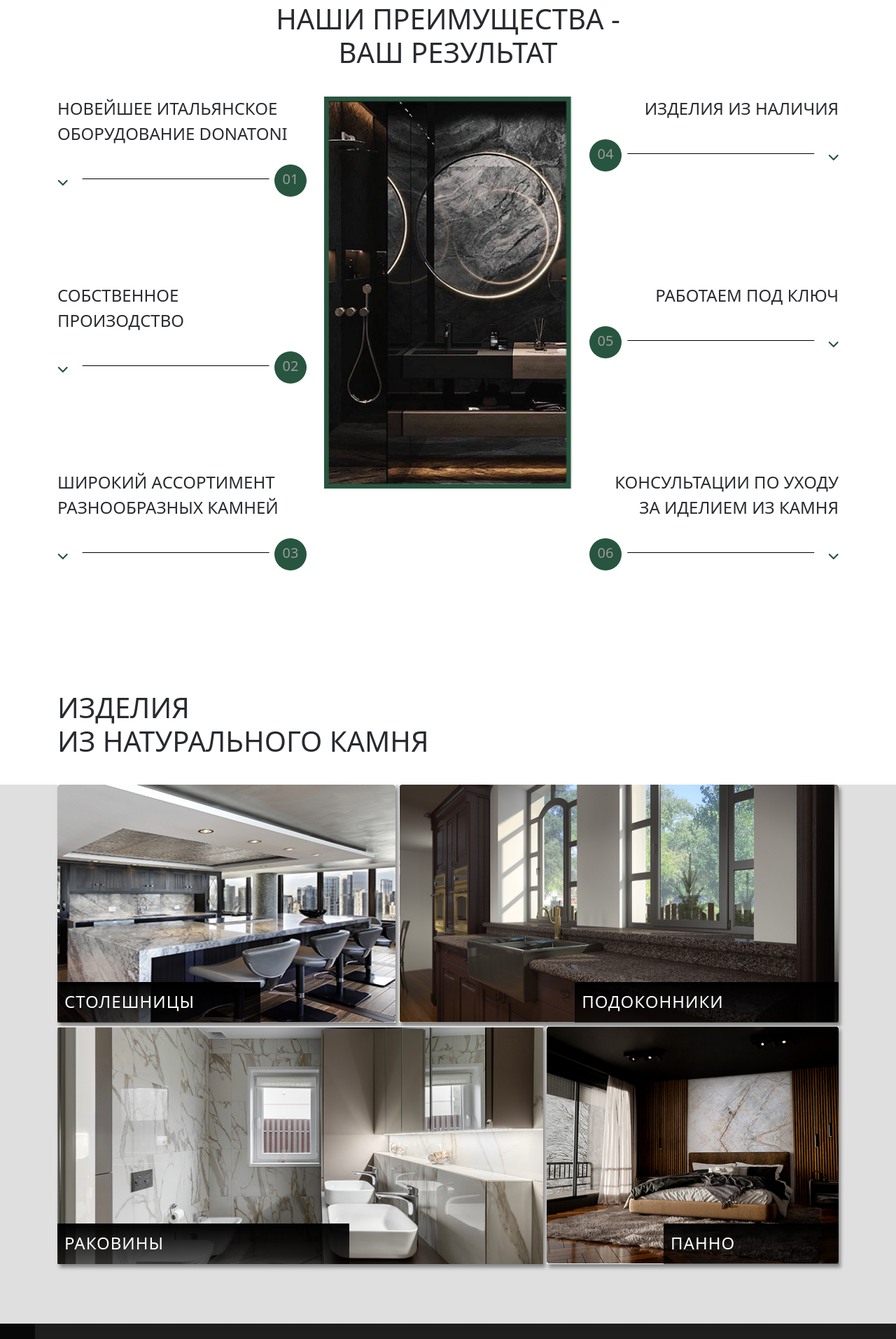
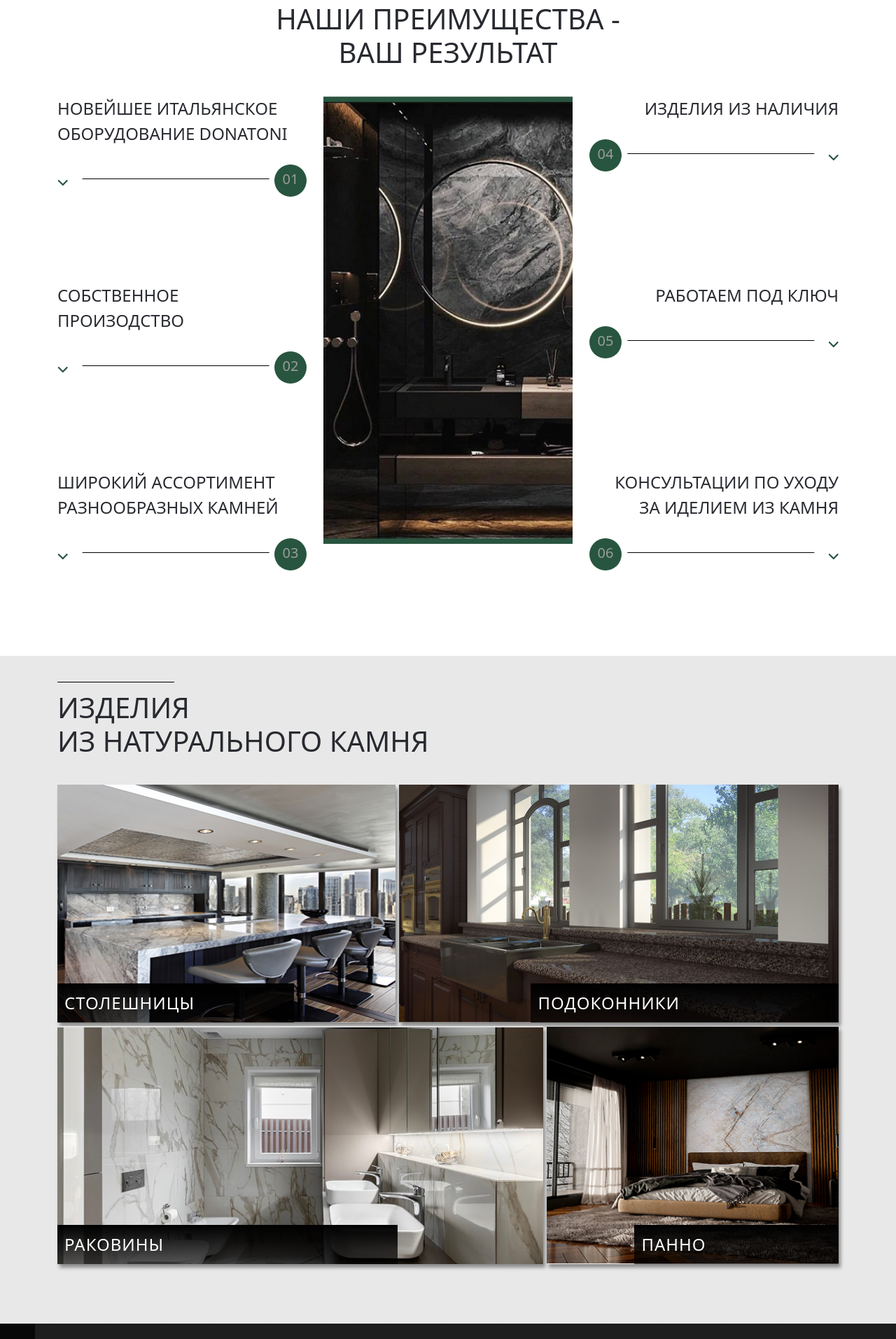
Before and after one commit to nadiavetrova/anima, a plain HTML site: page index.html in a window 1280 px wide. Shown: the part 827-2740 px from the top of the page at 70% size. Drawn offline with Linux system fonts and the light colour scheme; grey boxes are pictures that could not be loaded.

Commit message:
fix naturalStoneExamplesSection + mobile adapt

```diff
--- a/css/style.css
+++ b/css/style.css
@@ -418,7 +418,17 @@ body {
 
 .advantagesImgBox {
   text-align: center;
+  width: 100%;
+  height: 100%;
+  position: relative;
 }
+
+.advantagesImg {
+  width: 100%;
+  height: 80%;
+  object-fit: cover;
+}
+
 
 .advantagesTextWrp {
   display: flex;
@@ -472,7 +482,7 @@ body {
 
 /* _______________naturalStoneExamplesSection___________ */
 .naturalStoneExamplesSection {
-  background: #dfdfdf;
+  background: #e8e8e8;
   padding-bottom: 80px;
 }
 
@@ -507,8 +517,9 @@ body {
   color: white;
   padding: 10px;
   text-align: start;
-  width: 60%;
-  height: 58px;
+
+  width: 70%;
+  padding: 10px 10px;
   text-transform: uppercase;
   font-size: 24px;
   font-weight: 500;
@@ -526,6 +537,32 @@ body {
   right: 0;
 }
 
+.naturalStoneTitleLine {
+  position: absolute;
+  top: 20%;
+  left: 0%;
+  width: 15%;
+  height: 1px;
+  background-color: #000;
+}
+
+
+.naturalStoneImg-box {
+  width: 100%;
+  height: 100%;
+  /* ← обязательно! */
+  overflow: hidden;
+}
+
+.naturalStoneImg-box img {
+  width: 100%;
+  height: 100%;
+  /* ← тоже обязательно */
+  object-fit: cover;
+  /* или fill, если хочешь именно растянуть */
+  display: block;
+  /* убирает лишние отступы */
+}
 
 /* _________promotionsSection_______________ */
 
@@ -1101,7 +1138,7 @@ body {
 
   .positionInfo {
     width: 100%;
-    height: 50px;
+    font-size: 22px;
   }
 
   .cards {
@@ -1114,6 +1151,10 @@ body {
   .second-box {
     grid-template-columns: 1fr;
     grid-template-rows: auto;
+  }
+
+  .naturalStoneExamplesBox {
+    margin-bottom: 50px;
   }
 
   .menuList {
@@ -1200,6 +1241,10 @@ body {
 }
 
 @media (max-width: 630px) {
+  .positionInfo {
+    font-size: 18px;
+  }
+
   .slideTitle {
     font-size: 22px;
     margin-bottom: 15px;
@@ -1225,7 +1270,9 @@ body {
 }
 
 @media (max-width: 500px) {
-
+  .positionInfo {
+    font-size: 16px;
+  }
 
   .menuToggle {
     width: 24px;
@@ -1316,6 +1363,23 @@ body {
 }
 
 @media (max-width: 370px) {
+  .naturalStoneExamplesSection {
+    padding-bottom: 10px;
+  }
+
+  .naturalStoneTitleBox {
+    padding: 10px 0 30px 0;
+  }
+
+  .naturalStoneTitleLine {
+    top: 0%;
+    width: 25%;
+  }
+
+  .positionInfo {
+    font-size: 14px;
+  }
+
   .advantagesText {
     font-size: 19px;
   }
--- a/index.html
+++ b/index.html
@@ -234,7 +234,7 @@
 
         <div class="col-12 col-md-4">
           <div class="advantagesImgBox">
-            <img class="advantagesImg img-fluid" src="img/advantagesImg.jpg" alt="advantages photo">
+            <img class="advantagesImg" src="img/advantagesImg.jpg" alt="advantages photo">
           </div>
         </div>
 
@@ -290,7 +290,7 @@
     </div>
   </section>
 
-  <section class="titleSection naturalStoneExamplesTitle bgWhite black">
+  <section class="naturalStoneExamplesSection bgWhite black" id="naturalStoneExamples">
     <div class="container">
       <div class="row">
         <div class="col-12">
@@ -301,19 +301,11 @@
               из натурального камня
             </h2>
           </div>
-          <div class="naturalStoneLineTitle"></div>
-        </div>
-      </div>
-    </div>
-  </section>
-
-  <section class="naturalStoneExamplesSection bgWhite black" id="naturalStoneExamples">
-    <div class="container">
-      <div class="row">
-        <div class="col-12">
           <div class="naturalStoneExamples first-box">
             <div class="naturalStoneExamplesBox">
-              <img class="img-fluid" src="img/gallery/table.jpg" alt="table">
+              <div class="naturalStoneImg-box">
+                <img class="" src="img/gallery/table.jpg" alt="table">
+              </div>
               <div class="positionInfo info-first">
                 <a class="naturalStoneExamplesText" href="catalog.html">
                   столешницы
@@ -321,7 +313,9 @@
               </div>
             </div>
             <div class="naturalStoneExamplesBox">
-              <img class="img-fluid" src="img/gallery/windowSiil.jpg" alt="window Siil">
+              <div class="naturalStoneImg-box">
+                <img class="" src="img/gallery/windowSiil.jpg" alt="window Siil">
+              </div>
               <div class="positionInfo info-second">
                 <a class="naturalStoneExamplesText" href="catalog.html">
                   подоконники
@@ -331,7 +325,10 @@
           </div>
           <div class="naturalStoneExamples second-box">
             <div class="naturalStoneExamplesBox">
-              <img class="img-fluid" src="img/gallery/sink.jpeg" alt="">
+              <div class="naturalStoneImg-box">
+                <img class="" src="img/gallery/sink.jpeg" alt="">
+              </div>
+
               <div class="positionInfo info-first">
                 <a class="naturalStoneExamplesText" href="catalog.html">
                   раковины
@@ -339,7 +336,9 @@
               </div>
             </div>
             <div class="naturalStoneExamplesBox">
-              <img class="img-fluid" src="img/gallery/pannel.jpg" alt="">
+              <div class="naturalStoneImg-box">
+                <img class="" src="img/gallery/pannel.jpg" alt="">
+              </div>
               <div class="positionInfo info-second">
                 <a class="naturalStoneExamplesText" href="catalog.html">
                   панно
```
